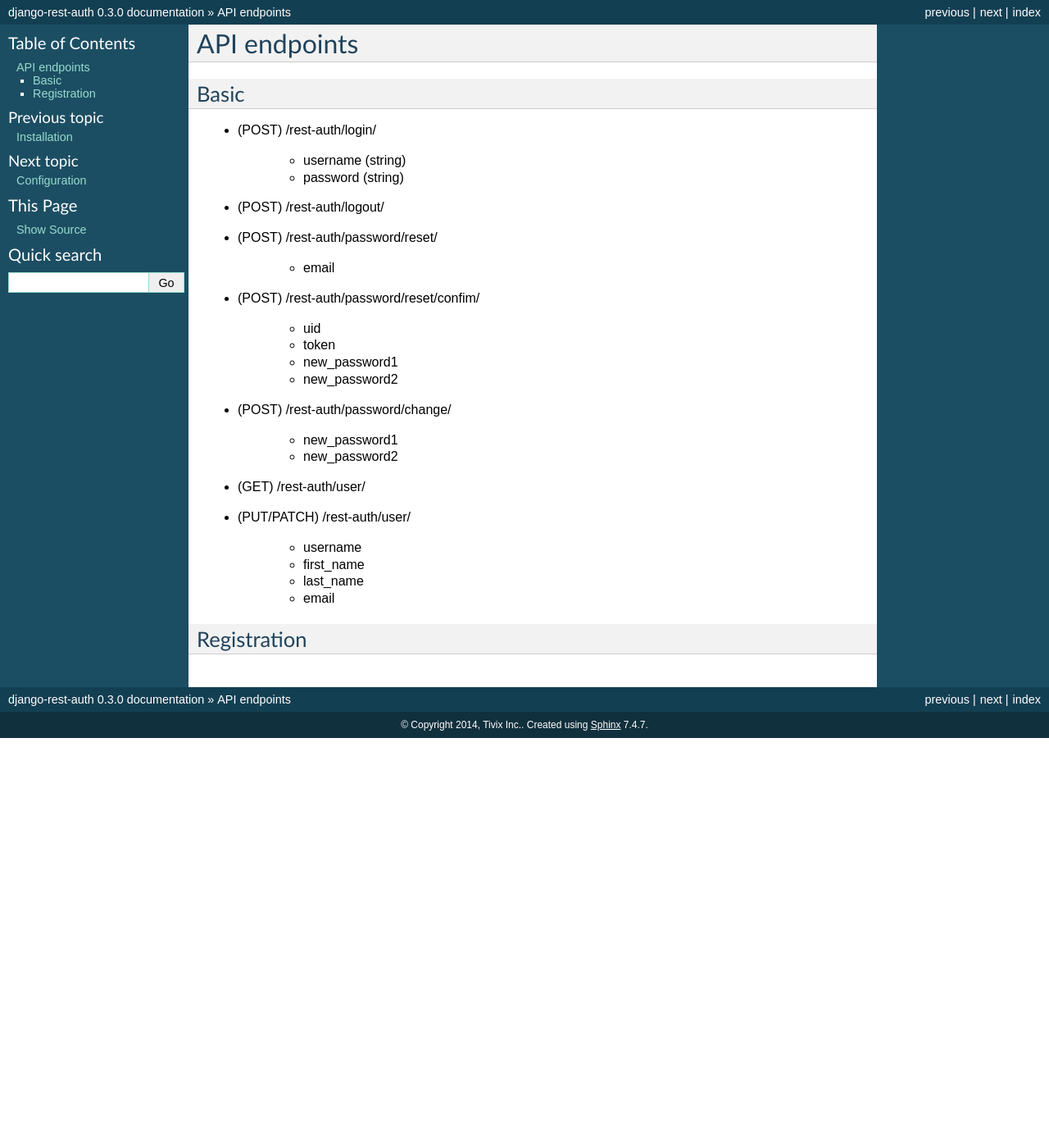
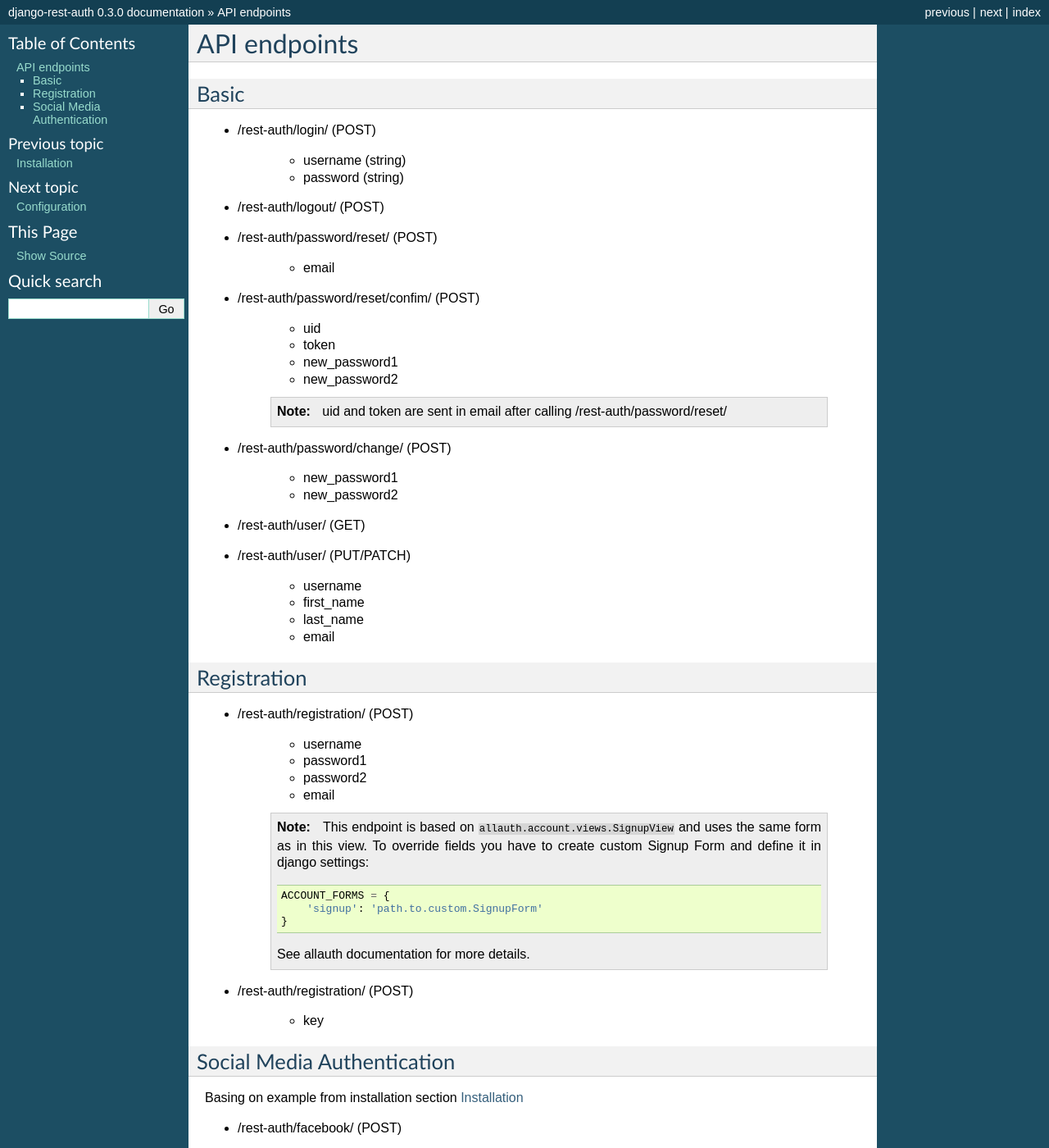
Before and after one commit to onlinehub0808/dj_rest_auth, a Sphinx documentation site: the page built from docs/api_endpoints.rst, in a window 1280 px wide and 1400 px high. Shown: the whole window at 82% size. Built offline with Sphinx 7.4.7, drawn with Linux system fonts in a browser that asks for light colours.

Commit message:
update documentation

```diff
--- a/docs/api_endpoints.rst
+++ b/docs/api_endpoints.rst
@@ -4,34 +4,35 @@
 Basic
 -----
 
-
-- (POST) /rest-auth/login/
+- /rest-auth/login/ (POST)
 
     - username (string)
     - password (string)
 
 
-- (POST) /rest-auth/logout/
+- /rest-auth/logout/ (POST)
 
-- (POST) /rest-auth/password/reset/
+- /rest-auth/password/reset/ (POST)
 
     - email
 
-- (POST) /rest-auth/password/reset/confim/
+- /rest-auth/password/reset/confim/ (POST)
 
     - uid
     - token
     - new_password1
     - new_password2
 
-- (POST) /rest-auth/password/change/
+    .. note:: uid and token are sent in email after calling /rest-auth/password/reset/
+
+- /rest-auth/password/change/ (POST)
 
     - new_password1
     - new_password2
 
-- (GET) /rest-auth/user/
+- /rest-auth/user/ (GET)
 
-- (PUT/PATCH) /rest-auth/user/
+- /rest-auth/user/ (PUT/PATCH)
 
     - username
     - first_name
@@ -41,3 +42,34 @@
 
 Registration
 ------------
+
+- /rest-auth/registration/ (POST)
+
+    - username
+    - password1
+    - password2
+    - email
+
+    .. note:: This endpoint is based on ``allauth.account.views.SignupView`` and uses the same form as in this view. To override fields you have to create custom Signup Form and define it in django settings:
+
+        .. code-block:: python
+
+            ACCOUNT_FORMS = {
+                'signup': 'path.to.custom.SignupForm'
+            }
+
+        See allauth documentation for more details.
+
+- /rest-auth/registration/ (POST)
+
+    - key
+
+
+Social Media Authentication
+---------------------------
+
+Basing on example from installation section :doc:`Installation </installation>`
+
+- /rest-auth/facebook/ (POST)
+
+    - access_token
--- a/docs/configuration.rst
+++ b/docs/configuration.rst
@@ -23,7 +23,6 @@
 Example configuration:
 
 .. code-block:: python
-   :emphasize-lines: 3,5
 
     REST_AUTH_SERIALIZERS = {
         'LOGIN_SERIALIZER': 'path.to.custom.LoginSerializer',
```
Also changed, not shown: docs/changelog.rst (+15 -1 lines), docs/index.rst (+0 -8 lines), docs/installation.rst (+1 -8 lines).
